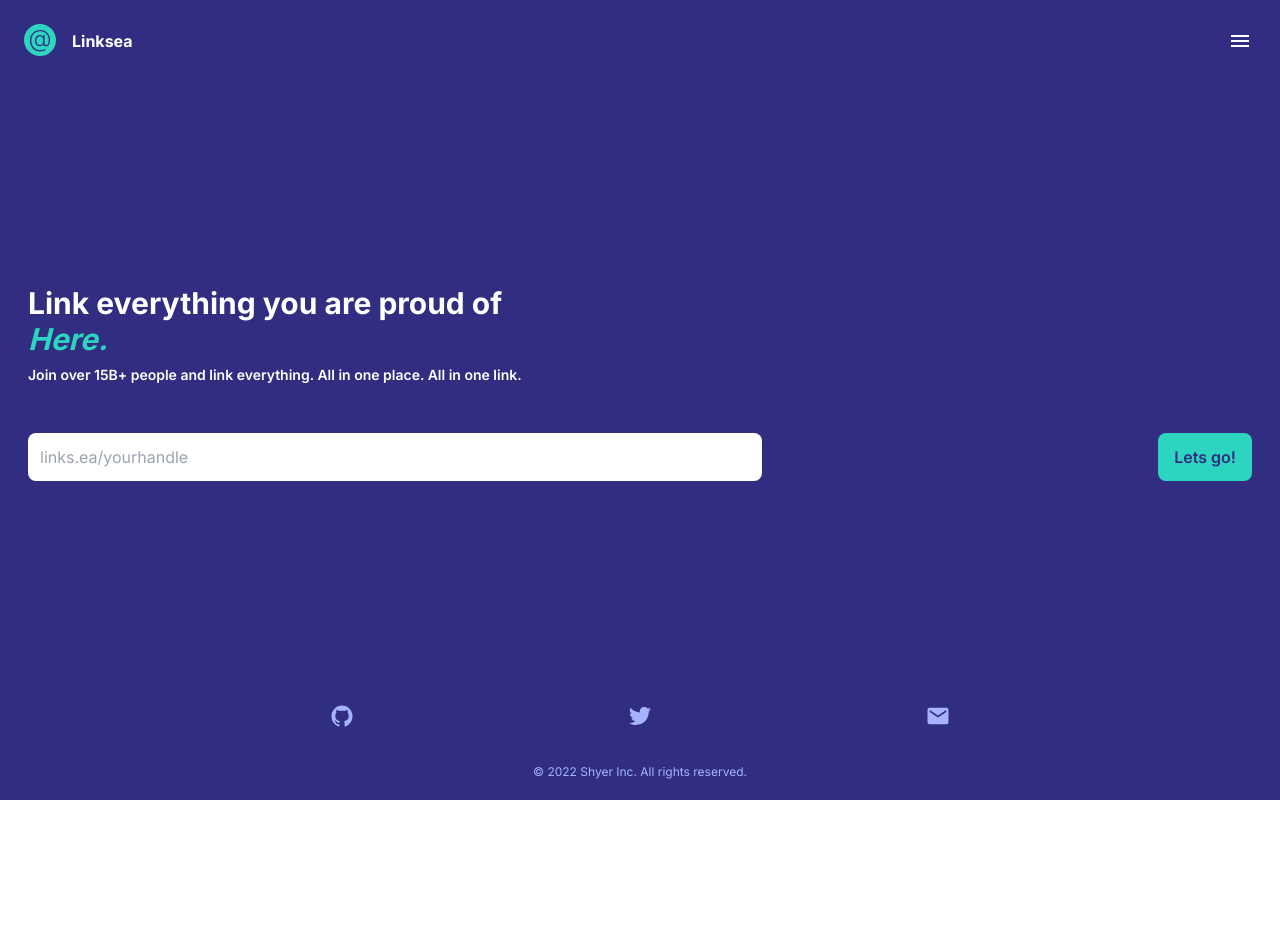
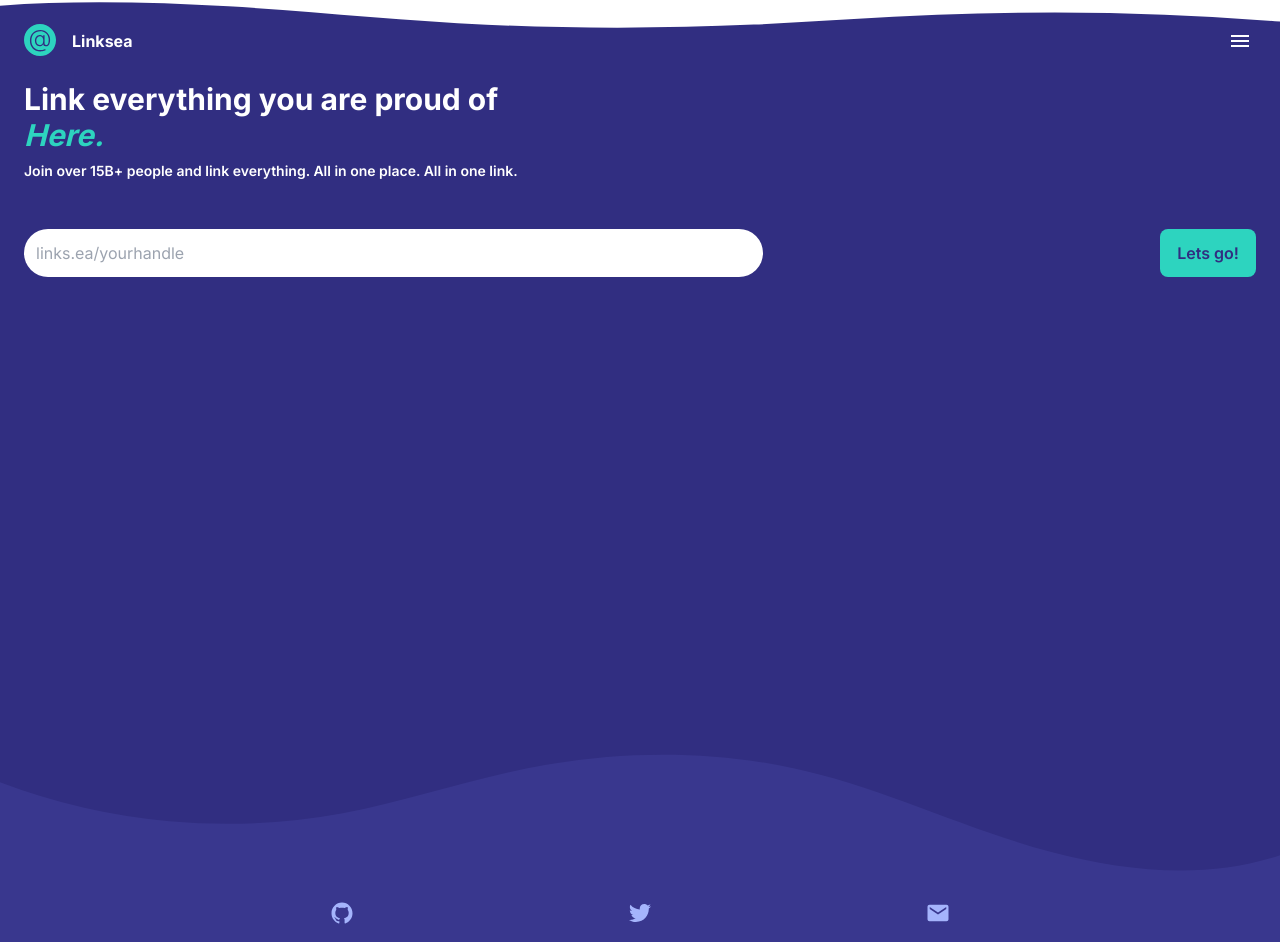
Before and after one commit to AndreiOsypchuk/link_sea, a React (Vite) app in the folder client/: page / in a window 1280 px wide. Shown: the top 942 px of the page. Before the commit the page ends 800 px from the top, so only its background shows below. Built offline with nearby package versions, Linux system fonts and the light colour scheme.

Commit message:
added svgs to the landing page

```diff
--- a/client/src/pages/Landing.tsx
+++ b/client/src/pages/Landing.tsx
@@ -1,6 +1,4 @@
 import { ReactComponent as LinkSeaLogo } from "../../LinkSeaTab.svg";
-import { RxHamburgerMenu } from "react-icons/rx";
-import { TfiGithub, TfiMenu } from "react-icons/tfi";
 import {
   IoMdMenu,
   IoLogoGithub,
@@ -8,7 +6,8 @@ import {
   IoMdMail,
   IoMdClose,
 } from "react-icons/io";
-import React from "react";
+import { CgSpinner } from "react-icons/cg";
+import React, { ChangeEvent } from "react";
 
 const Ham = () => {
   const [openBurger, setOpenBurger] = React.useState(false);
@@ -27,7 +26,7 @@ const Ham = () => {
         </button>
       </div>
       {openBurger && (
-        <div className="top-1 p-4 left-0 bg-indigo-100 scale-95 absolute w-full  rounded-md">
+        <div className="z-20 top-1 p-4 left-0 bg-indigo-100 scale-95 absolute w-full  rounded-md">
           <section className="flex justify-between mb-4">
             <p className="text-indigo-900 font-bold text-3xl">Take a look!</p>
             <button onClick={handleClose}>
@@ -50,10 +49,34 @@ const Ham = () => {
   );
 };
 
+const wait = async (amount: number): Promise<void> => {
+  return new Promise((resolve, reject) => {
+    setTimeout(() => {
+      console.log("fetched stuff");
+      resolve();
+    }, amount);
+  });
+};
+
 export const Landing = () => {
+  const [input, setInput] = React.useState("");
+  const [loading, setLoading] = React.useState(false);
+  const handleInput = (e: any) => {
+    const value = e.target.value;
+    setInput((i) => value);
+  };
+
+  const handleSubmit = async (e: any) => {
+    setLoading(() => true);
+    e.preventDefault();
+    console.log(input);
+    await wait(4000);
+    setLoading(() => false);
+  };
+
   return (
-    <div className="bg-indigo-900 h-screen flex flex-col justify-between">
-      <nav className="bg-indigo-900 px-6 py-6 flex justify-between items-center">
+    <div className="bg-indigo-900 h-auto flex flex-col justify-between relative">
+      <nav className="z-20 py-6 px-6 flex justify-between items-center">
         <div className="flex items-center justify-between">
           {/* <Logo /> */}
           <LinkSeaLogo />
@@ -62,7 +85,21 @@ export const Landing = () => {
         </div>
         <Ham />
       </nav>
-      <main className="mx-7">
+      <main className="px-6 h-screen">
+        <div className="absolute rotate-180 w-full top-0 left-0 fill-white">
+          <svg
+            data-name="Layer 1"
+            xmlns="http://www.w3.org/2000/svg"
+            viewBox="0 0 1200 120"
+            preserveAspectRatio="none"
+            className="h-7 w-full"
+          >
+            <path
+              d="M985.66,92.83C906.67,72,823.78,31,743.84,14.19c-82.26-17.34-168.06-16.33-250.45.39-57.84,11.73-114,31.07-172,41.86A600.21,600.21,0,0,1,0,27.35V120H1200V95.8C1132.19,118.92,1055.71,111.31,985.66,92.83Z"
+              className="shape-fill"
+            ></path>
+          </svg>
+        </div>
         {/* TODO: Add image of laughing dude to the right idk */}
         <section>
           <h1 className="text-white text-3xl font-bold">
@@ -77,20 +114,27 @@ export const Landing = () => {
         </section>
 
         <div className="m-12" />
-        <form className="flex justify-between">
+        <form className="flex justify-between" onSubmit={handleSubmit}>
           <input
-            className="h-12 px-3 py-1 rounded-lg w-3/5"
+            onChange={handleInput}
+            className="h-12 px-3 py-1 rounded-full w-3/5"
             placeholder="links.ea/yourhandle"
           />
           <button
-            className="text-indigo-900 font-semibold bg-teal-400 px-4 rounded-lg"
+            disabled={loading || !input.length}
+            className="text-indigo-900 w-24 flex items-center justify-center font-semibold bg-teal-400 hover:bg-teal-300 px-4 rounded-lg"
             type="submit"
           >
-            Lets go!
+            {loading ? (
+              <CgSpinner className="animate-spin  text-teal-600 text-2xl" />
+            ) : (
+              "Lets go!"
+            )}
           </button>
         </form>
       </main>
-      <footer className="p-5 text-indigo-300 bg-indigo-900 flex flex-col justify-center items-center  gap-9">
+
+      <footer className="relative z-50 p-5 text-indigo-300  bg-indigo-400/10 flex flex-col justify-center items-center  gap-4">
         <div className="flex items-center justify-between w-3/6">
           <a href="https://github.com/AndreiOsypchuk/link_sea" target="_blank">
             <IoLogoGithub className="w-6 h-6 " />
@@ -103,6 +147,37 @@ export const Landing = () => {
           </a>
         </div>
         <p className="text-xs">© 2022 Shyer Inc. All rights reserved.</p>
+        <div className="z-30 absolute  w-full top-0 -translate-y-full  left-0 fill-indigo-400/10">
+          {/* <svg
+              data-name="Layer 1"
+              xmlns="http://www.w3.org/2000/svg"
+              viewBox="0 0 1200 120"
+              preserveAspectRatio="none"
+            >
+              <path
+                d="M0,0V46.29c47.79,22.2,103.59,32.17,158,28,70.36-5.37,136.33-33.31,206.8-37.5C438.64,32.43,512.34,53.67,583,72.05c69.27,18,138.3,24.88,209.4,13.08,36.15-6,69.85-17.84,104.45-29.34C989.49,25,1113-14.29,1200,52.47V0Z"
+                opacity=".25"
+                className="fill-indigo-400/10"
+              ></path>
+              <path
+                d="M0,0V15.81C13,36.92,27.64,56.86,47.69,72.05,99.41,111.27,165,111,224.58,91.58c31.15-10.15,60.09-26.07,89.67-39.8,40.92-19,84.73-46,130.83-49.67,36.26-2.85,70.9,9.42,98.6,31.56,31.77,25.39,62.32,62,103.63,73,40.44,10.79,81.35-6.69,119.13-24.28s75.16-39,116.92-43.05c59.73-5.85,113.28,22.88,168.9,38.84,30.2,8.66,59,6.17,87.09-7.5,22.43-10.89,48-26.93,60.65-49.24V0Z"
+                opacity=".5"
+                className="fill-indigo-400/10"
+              ></path>
+              <path
+                d="M0,0V5.63C149.93,59,314.09,71.32,475.83,42.57c43-7.64,84.23-20.12,127.61-26.46,59-8.63,112.48,12.24,165.56,35.4C827.93,77.22,886,95.24,951.2,90c86.53-7,172.46-45.71,248.8-84.81V0Z"
+                className="fill-indigo-400/10"
+              ></path>
+            </svg> */}
+          <svg
+            data-name="Layer 1"
+            xmlns="http://www.w3.org/2000/svg"
+            viewBox="0 0 1200 120"
+            preserveAspectRatio="none"
+          >
+            <path d="M985.66,92.83C906.67,72,823.78,31,743.84,14.19c-82.26-17.34-168.06-16.33-250.45.39-57.84,11.73-114,31.07-172,41.86A600.21,600.21,0,0,1,0,27.35V120H1200V95.8C1132.19,118.92,1055.71,111.31,985.66,92.83Z"></path>
+          </svg>
+        </div>
       </footer>
     </div>
   );
```
